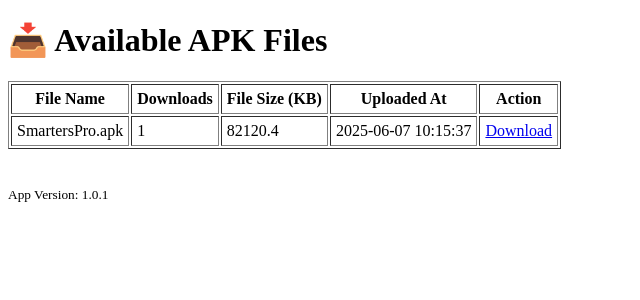
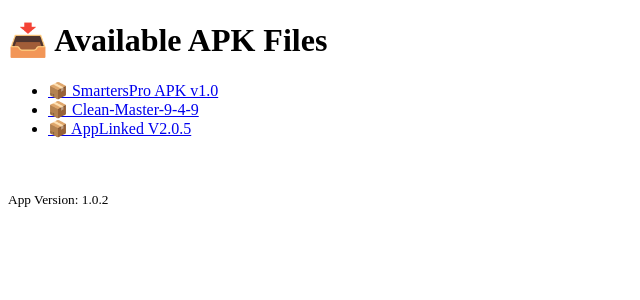
Before and after one commit to dsvhub/APKlink, a Flask app: page /public in a window 1280 px wide. Shown: the top 300 px of the page, without its empty margins (0-640 px from the left). Run offline with Flask 3, Linux system fonts and the light colour scheme; data comes from the database, SQL or seed files in the repository.

Commit message:
Update public page with GitHub APK link

```diff
--- a/app.py
+++ b/app.py
@@ -14,7 +14,7 @@ DB_FILE = 'templates/uploads/database.db'
 os.makedirs(UPLOAD_FOLDER, exist_ok=True)
 
 # Application version
-APP_VERSION = "1.0.1"
+APP_VERSION = "1.0.2"
 
 # Database setup
 def init_db():
--- a/templates/public_apks.html
+++ b/templates/public_apks.html
@@ -6,24 +6,24 @@
 <body>
     <h1>📥 Available APK Files</h1>
 
-    <table border="1" cellpadding="5">
-        <tr>
-            <th>File Name</th>
-            <th>Downloads</th>
-            <th>File Size (KB)</th>
-            <th>Uploaded At</th>
-            <th>Action</th>
-        </tr>
-        {% for apk in apks %}
-        <tr>
-            <td>{{ apk[0] }}</td>
-            <td>{{ apk[1] }}</td>
-            <td>{{ (apk[2] / 1024) | round(1) }}</td>
-            <td>{{ apk[3] }}</td>
-            <td><a href="{{ url_for('public_download', filename=apk[0]) }}">Download</a></td>
-        </tr>
-        {% endfor %}
-    </table>
+    <ul>
+        <li>
+            <a href="https://github.com/dsvhub/APKlink/releases/download/V1.0/SmartersPro.apk" target="_blank">
+                📦 SmartersPro APK v1.0
+            </a>
+        </li>
+        <li>
+            <a href="https://github.com/dsvhub/APKlink/releases/download/V1.0/clean-master-9-4-9.apk" target="_blank">
+                📦 Clean-Master-9-4-9
+            </a>
+        </li>
+        <li>
+            <a href="https://github.com/dsvhub/APKlink/releases/download/V1.0/AppLinked_2.0.5.apk" target="_blank">
+                📦 AppLinked V2.0.5
+            </a>
+        </li>
+        <!-- Add more links here as needed -->
+    </ul>
 
     <br><br>
 
```
